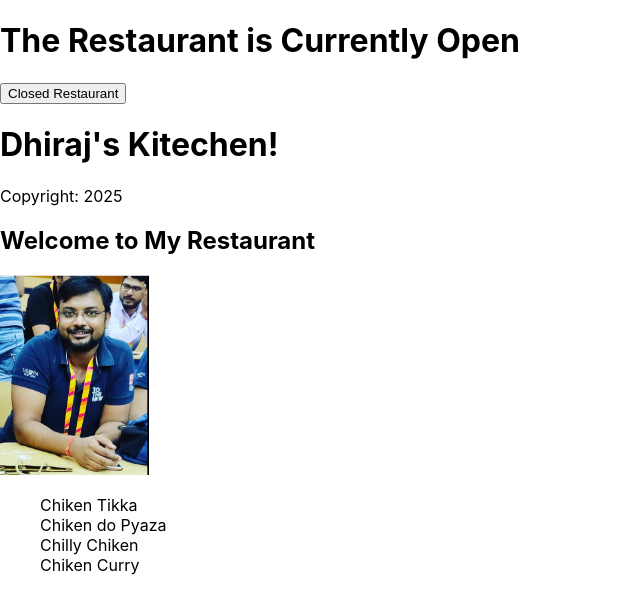
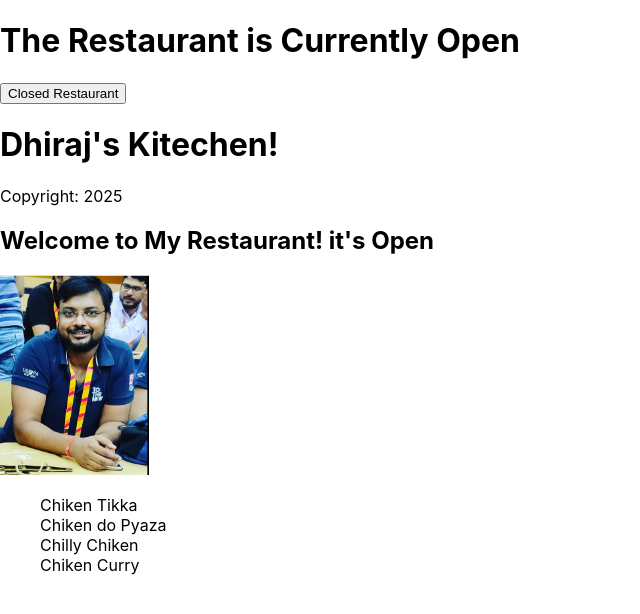
Before and after one commit to kumardhi3/reactapp, a React (Create React App) app: page / in a window 1280 px wide. Shown: the top 614 px of the page, without its empty margins (0-640 px from the left). Built offline with nearby package versions, Linux system fonts and the light colour scheme; the HTML template or start-up script is replaced by a standard one.

Commit message:
Handing state with nested components

```diff
--- a/src/App.jsx
+++ b/src/App.jsx
@@ -22,11 +22,11 @@ const dishObjects = items.map((dish, i ) => ({
   title: dish
 }));
 
-function Main({dishes}) {
+function Main({dishes, openStatus }) {
   return (
     <>
       <div>
-        <h2>Welcome to My Restaurant</h2>
+        <h2>Welcome to My Restaurant! it's {""}{ openStatus?"Open" : "Closed" }</h2>
       </div>
       <main>
         <img
@@ -50,10 +50,10 @@ function App() {
 
   return (
   <div>
-    <h1>The Restaurant is Currently { status ? "Open":"Closed" }</h1>
+    <h1>The Restaurant is Currently {" "} { status ? "Open":"Closed" }</h1>
     <button onClick={() => setStaus(!status)}> {status ? "Closed":"Open"} Restaurant</button>
   <Header name="Dhiraj" year ={new Date().getFullYear()}/>
-    <Main dishes = {dishObjects} />
+  <Main dishes = { dishObjects } openStatus = { status } />
   </div>
   );
 
```
